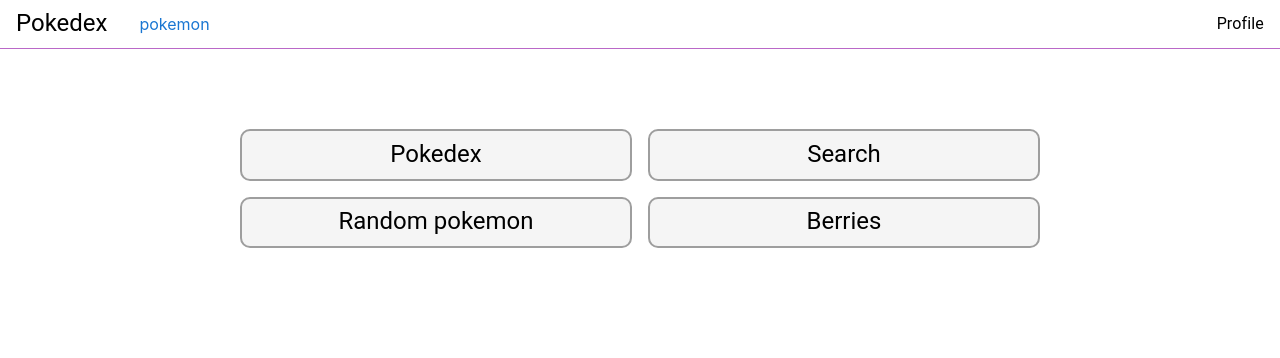
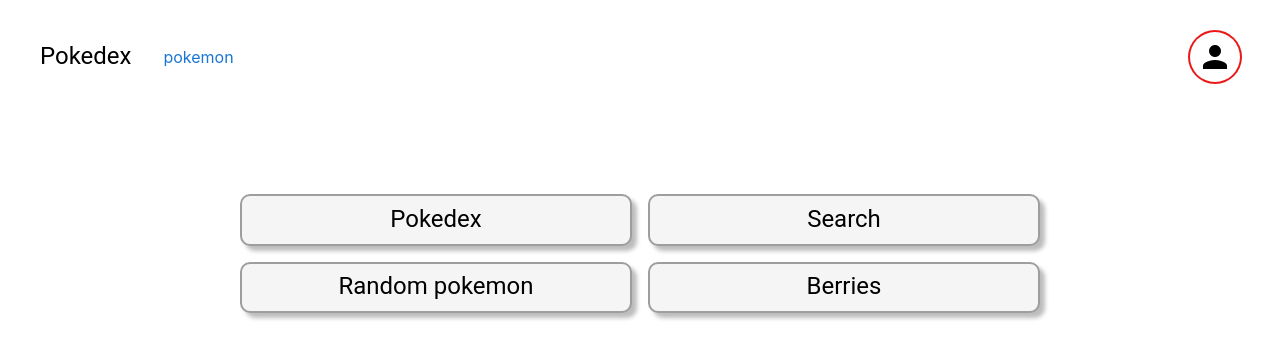
Before and after one commit to mikrowil/pokedex, a React (Create React App) app: page / in a window 1280 px wide. Shown: the top 358 px of the page. Built offline with nearby package versions, Linux system fonts and the light colour scheme; the HTML template or start-up script is replaced by a standard one.

Commit message:
updadted header and home (#3)

```diff
--- a/src/components/Header/Header.js
+++ b/src/components/Header/Header.js
@@ -1,14 +1,13 @@
 import styled from "styled-components";
-import {Link, Typography} from "@mui/material";
+import {Icon, Link, Typography, useTheme} from "@mui/material";
 import {useNavigate} from "react-router-dom";
 
 const Container = styled.div`
   display: flex;
-  padding: 0.5rem 1rem;
+  padding: 2rem 1rem;
 
   align-items: center;
-
-  border-bottom: 1px solid ${({theme})=> theme.palette.secondary.light};
+  justify-content: center;
 `
 
 const NavContainer = styled.div`
@@ -21,30 +20,76 @@
 `
 
 const StyledLink = styled(Link)`
-  &&{
+
+  position: relative;
+
+  && {
     cursor: pointer;
 
-    color: ${({theme})=> theme.palette.primary[300]};
+    color: ${({theme}) => theme.palette.primary[300]};
 
     text-decoration: none;
     text-underline: none;
   }
+
+  &::after {
+    content: '';
+    position: absolute;
+    left: 0;
+    bottom: 0;
+    width: 100%;
+    height: 2px;
+
+    background-color: currentColor;
+
+    transform: scaleX(0);
+    transform-origin: right;
+    transition: transform 200ms ease-in;
+  }
+
+  &:hover::after {
+    transform: scaleX(1);
+    transform-origin: left;
+  }
+`
+
+const AvatarContainer = styled.div`
+  box-shadow: 0 0 0 2px #ea1818;
+
+  height: 50px;
+  width: 50px;
+
+  display: flex;
+  position: relative;
+  justify-content: center;
+  align-items: center;
+
+  border-radius: 50%;
+
 `
 
 const navItems = [
-    {title:"pokemon"}
+    {title: "pokemon"}
 ]
 
 const Header = () => {
 
     const navigate = useNavigate()
+    const theme = useTheme()
 
     return (
         <Container>
-
             <div
-                style={{cursor:"pointer"}}
-                onClick={()=>{
+                style={{
+                    maxWidth: theme.breakpoints.values.lg,
+                    display: "flex",
+                    flex: 1,
+                    alignItems: "center"
+                }}
+            >
+                <div
+                    style={{cursor: "pointer"}}
+                    onClick={() => {
                         navigate('/')
                     }}
                 >
@@ -57,7 +102,7 @@
 
                 <NavContainer>
                     {
-                    navItems.map(({title})=>(
+                        navItems.map(({title}) => (
                             <StyledLink>
                                 {title}
                             </StyledLink>
@@ -65,9 +110,14 @@
                     }
                 </NavContainer>
 
-            <Typography>
-                Profile
-            </Typography>
+
+                <AvatarContainer>
+                    <Icon
+                        fontSize={"large"}
+                    >{"person"}</Icon>
+                </AvatarContainer>
+
+            </div>
         </Container>
     )
 }
--- a/src/screens/Home.jsx
+++ b/src/screens/Home.jsx
@@ -19,6 +19,7 @@
 
   border: 2px solid ${({theme})=>theme.palette.grey[500]};
   border-radius: 10px;
+  box-shadow: 5px 5px 4px ${({theme})=> theme.palette.grey[400]};
 
   cursor: pointer;
 
```
Lines whose indentation alone changed are shown as unchanged.
